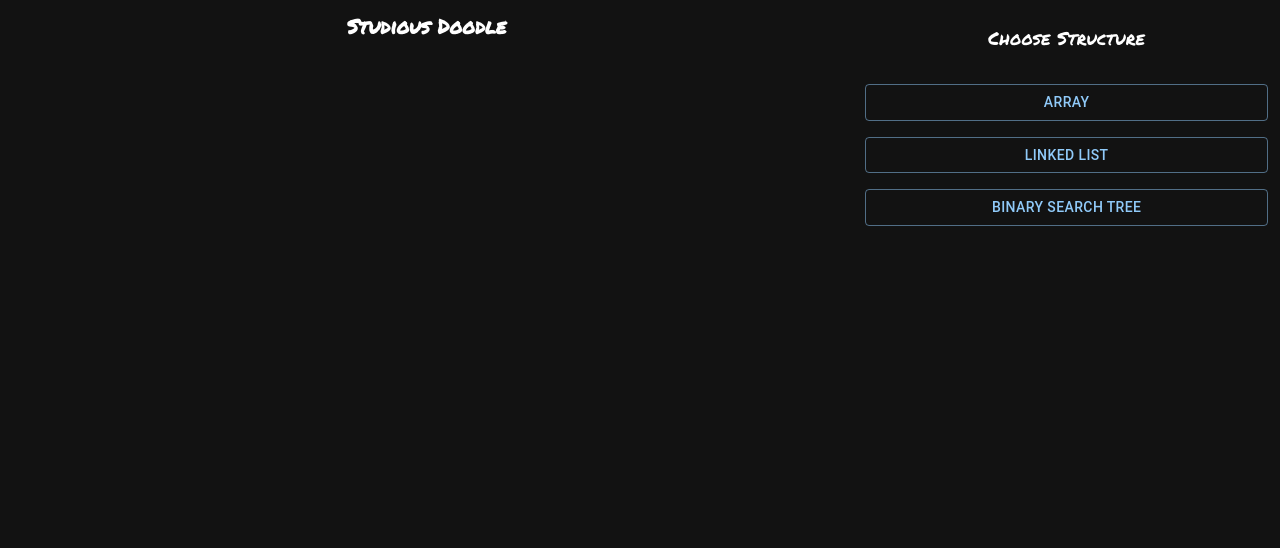
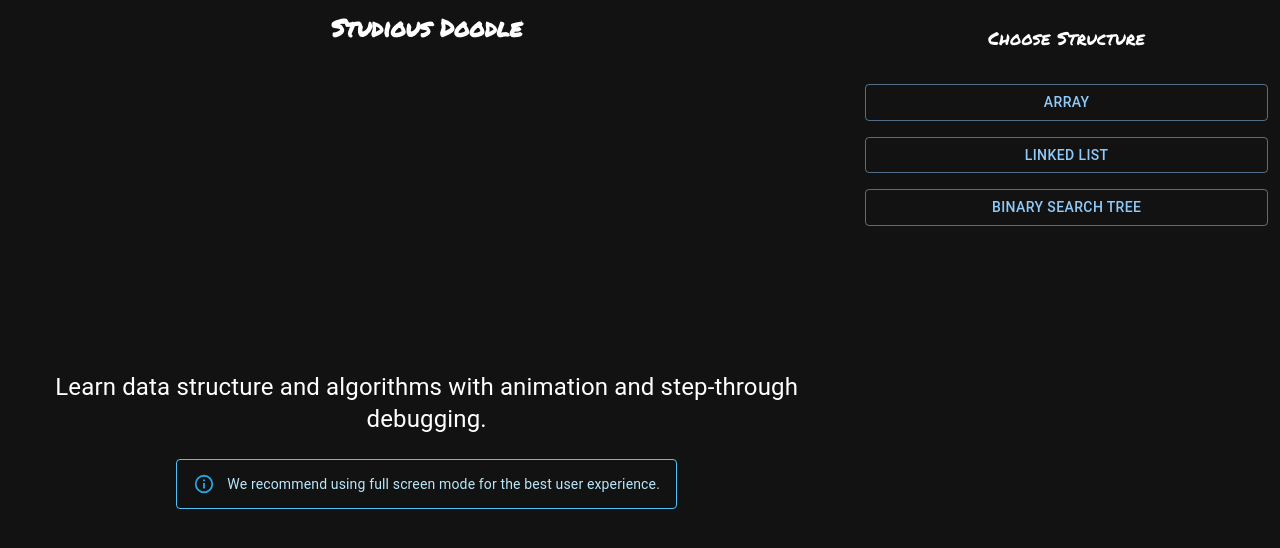
Before and after one commit to Chetan-Satpute/studious-doodle, a React (Vite) app in the folder app/: page / in a window 1280 px wide. Shown: the top 548 px of the page. Built offline with nearby package versions, Linux system fonts and the light colour scheme.

Commit message:
Added a discription overlap div on canvas for landing experience

```diff
--- a/app/src/components/Canvas.tsx
+++ b/app/src/components/Canvas.tsx
@@ -1,4 +1,5 @@
 import {useRef} from 'react';
+import Alert from '@mui/material/Alert';
 
 import useAnimationFrame from '../hooks/useAnimationFrame';
 import useCanvasInteraction from '../hooks/useCanvasInteraction';
@@ -45,7 +46,7 @@ function Canvas() {
   useAnimationFrame(animationFrameCallback);
 
   return (
-    <main ref={canvasParentRef} className="flex-1 flex overflow-auto">
+    <main ref={canvasParentRef} className="flex-1 flex overflow-auto relative">
       <canvas
         ref={canvasRef}
         onMouseDown={onMouseDown}
@@ -57,6 +58,15 @@ function Canvas() {
         onWheel={onWheel}
         onDoubleClick={onDoubleClick}
       />
+      <div className="h-full w-full t-0 l-0 absolute flex flex-col justify-center items-center p-3">
+        <p className="text-lg lg:text-2xl text-center">
+          Learn data structure and algorithms with animation and step-through
+          debugging.
+        </p>
+        <Alert variant="outlined" severity="info">
+          We recommend using full screen mode for the best user experience.
+        </Alert>
+      </div>
     </main>
   );
 }
--- a/app/src/components/Header.tsx
+++ b/app/src/components/Header.tsx
@@ -1,7 +1,7 @@
 function Header() {
   return (
     <header className="flex justify-around p-3">
-      <h1 className="text-xl font-permanent-marker m-0">Studious Doodle</h1>
+      <h1 className="text-2xl font-permanent-marker m-0">Studious Doodle</h1>
     </header>
   );
 }
```
